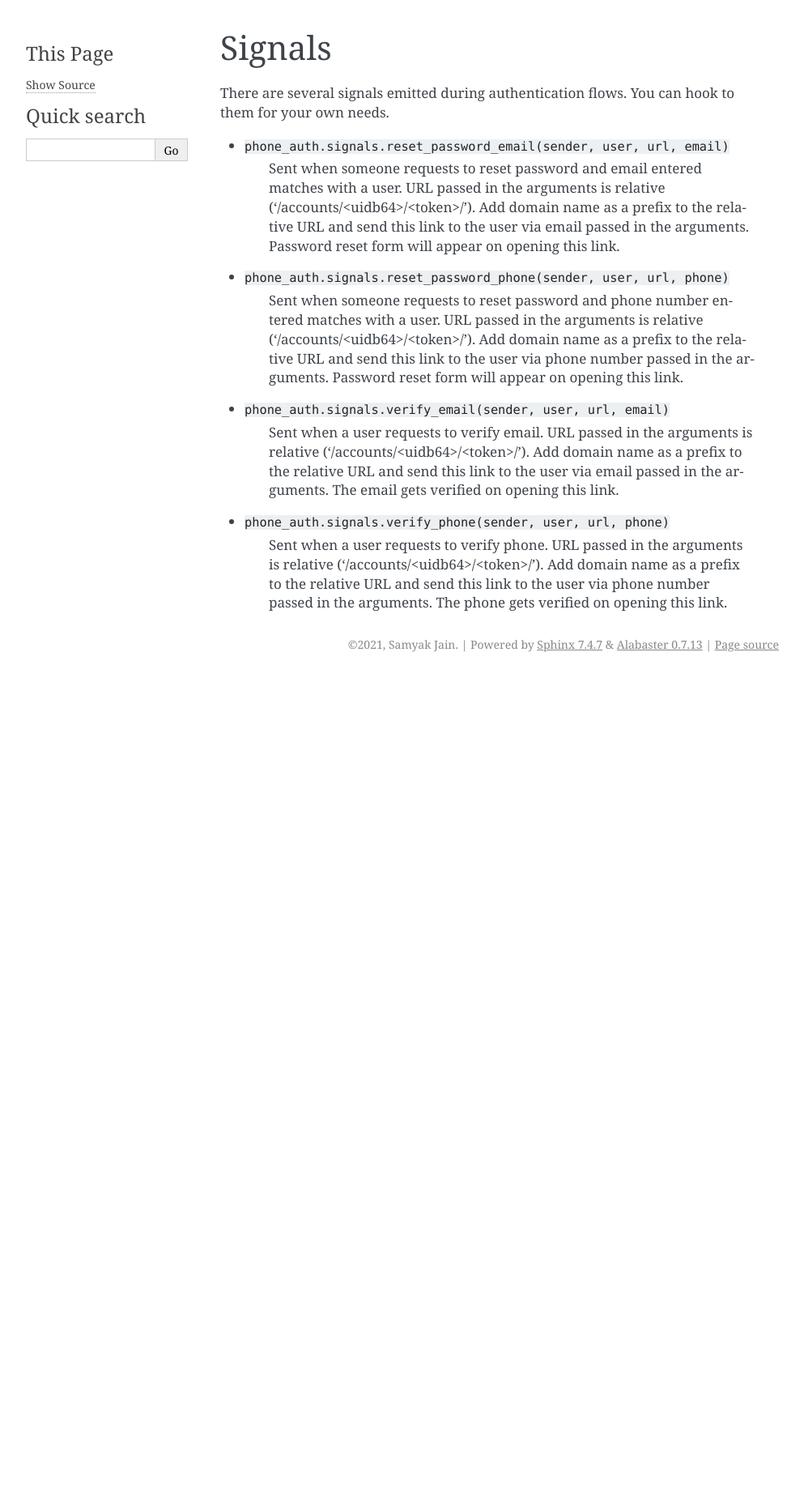
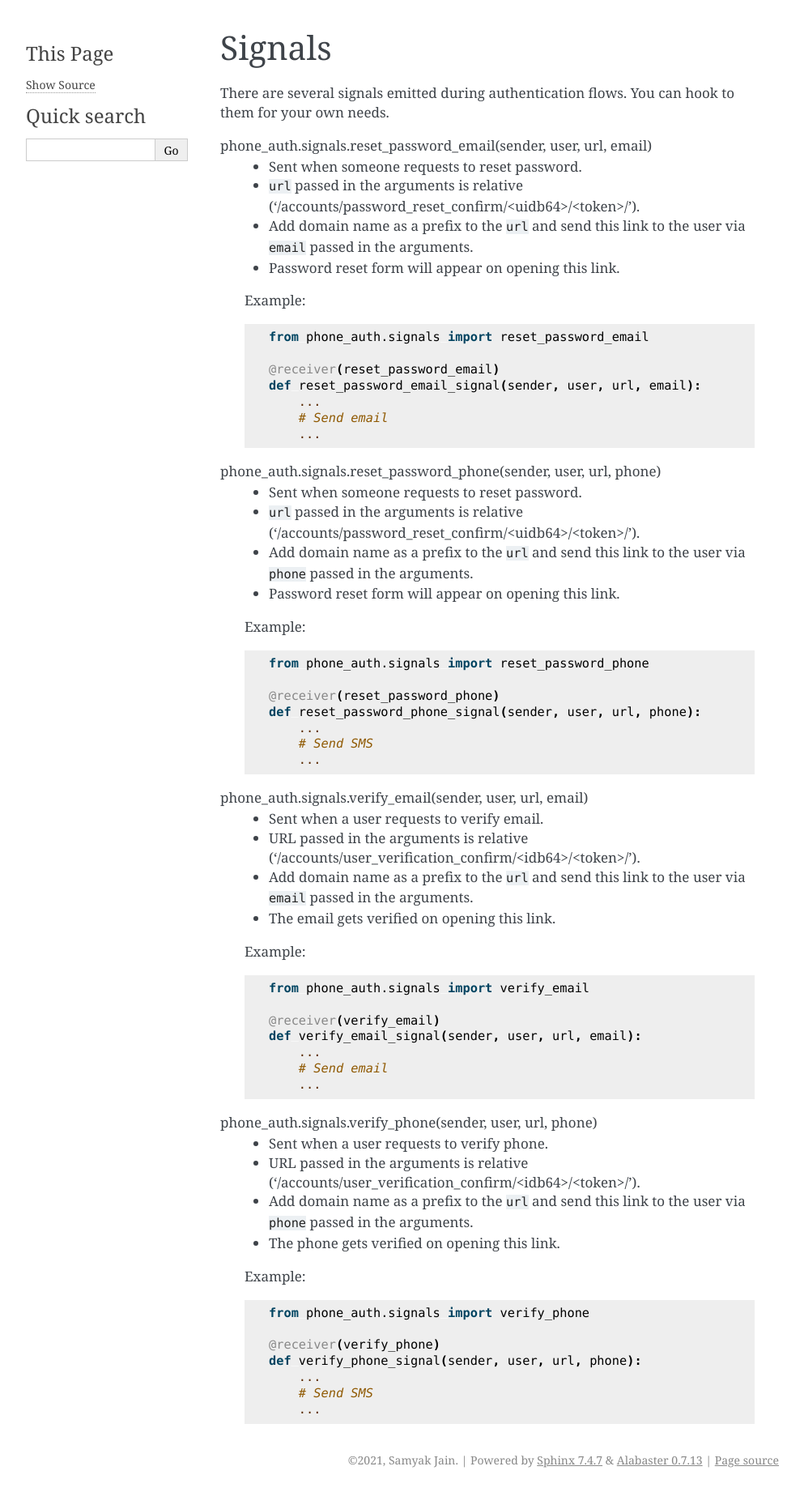
Before and after one commit to samyakjain101/django-phone-auth, a Sphinx documentation site: the page built from docs/signals.rst, in a window 1280 px wide. Shown: the whole page at 81% size, without its empty margins (148-1141 px from the left). Built offline with Sphinx 7.4.7, drawn with Linux system fonts in a browser that asks for light colours; before the commit the page ends 900 px from its top, so only the background shows below that.

```diff
--- a/docs/signals.rst
+++ b/docs/signals.rst
@@ -4,30 +4,70 @@ Signals
 There are several signals emitted during authentication flows. You can
 hook to them for your own needs.
 
-- ``phone_auth.signals.reset_password_email(sender, user, url, email)``
-    Sent when someone requests to reset password and email entered
-    matches with a user. URL passed in the arguments is relative
-    ('/accounts/<uidb64>/<token>/').
-    Add domain name as a prefix to the relative URL and send this link to the user
-    via email passed in the arguments. Password reset form will appear on opening this link.
+phone_auth.signals.reset_password_email(sender, user, url, email)
+    - Sent when someone requests to reset password.
+    - ``url`` passed in the arguments is relative ('/accounts/password_reset_confirm/<uidb64>/<token>/').
+    - Add domain name as a prefix to the ``url`` and send this link to the user
+      via ``email`` passed in the arguments.
+    - Password reset form will appear on opening this link.
 
-- ``phone_auth.signals.reset_password_phone(sender, user, url, phone)``
-    Sent when someone requests to reset password and phone number entered
-    matches with a user. URL passed in the arguments is relative
-    ('/accounts/<uidb64>/<token>/').
-    Add domain name as a prefix to the relative URL and send this link to the user
-    via phone number passed in the arguments.
-    Password reset form will appear on opening this link.
+    Example::
 
-- ``phone_auth.signals.verify_email(sender, user, url, email)``
-    Sent when a user requests to verify email.
-    URL passed in the arguments is relative ('/accounts/<uidb64>/<token>/').
-    Add domain name as a prefix to the relative URL and send this link to the user
-    via email passed in the arguments. The email gets verified on opening this link.
+        from phone_auth.signals import reset_password_email
 
-- ``phone_auth.signals.verify_phone(sender, user, url, phone)``
-    Sent when a user requests to verify phone.
-    URL passed in the arguments is relative ('/accounts/<uidb64>/<token>/').
-    Add domain name as a prefix to the relative URL and send this link to the user
-    via phone number passed in the arguments.
-    The phone gets verified on opening this link.
+        @receiver(reset_password_email)
+        def reset_password_email_signal(sender, user, url, email):
+            ...
+            # Send email
+            ...
+
+phone_auth.signals.reset_password_phone(sender, user, url, phone)
+    - Sent when someone requests to reset password.
+    - ``url`` passed in the arguments is relative ('/accounts/password_reset_confirm/<uidb64>/<token>/').
+    - Add domain name as a prefix to the ``url`` and send this link to the user
+      via ``phone`` passed in the arguments.
+    - Password reset form will appear on opening this link.
+
+    Example::
+
+        from phone_auth.signals import reset_password_phone
+
+        @receiver(reset_password_phone)
+        def reset_password_phone_signal(sender, user, url, phone):
+            ...
+            # Send SMS
+            ...
+
+phone_auth.signals.verify_email(sender, user, url, email)
+    - Sent when a user requests to verify email.
+    - URL passed in the arguments is relative ('/accounts/user_verification_confirm/<idb64>/<token>/').
+    - Add domain name as a prefix to the ``url`` and send this link to the user
+      via ``email`` passed in the arguments.
+    - The email gets verified on opening this link.
+
+    Example::
+
+        from phone_auth.signals import verify_email
+
+        @receiver(verify_email)
+        def verify_email_signal(sender, user, url, email):
+            ...
+            # Send email
+            ...
+
+phone_auth.signals.verify_phone(sender, user, url, phone)
+    - Sent when a user requests to verify phone.
+    - URL passed in the arguments is relative ('/accounts/user_verification_confirm/<idb64>/<token>/').
+    - Add domain name as a prefix to the ``url`` and send this link to the user
+      via ``phone`` passed in the arguments.
+    - The phone gets verified on opening this link.
+
+    Example::
+
+        from phone_auth.signals import verify_phone
+
+        @receiver(verify_phone)
+        def verify_phone_signal(sender, user, url, phone):
+            ...
+            # Send SMS
+            ...
```
